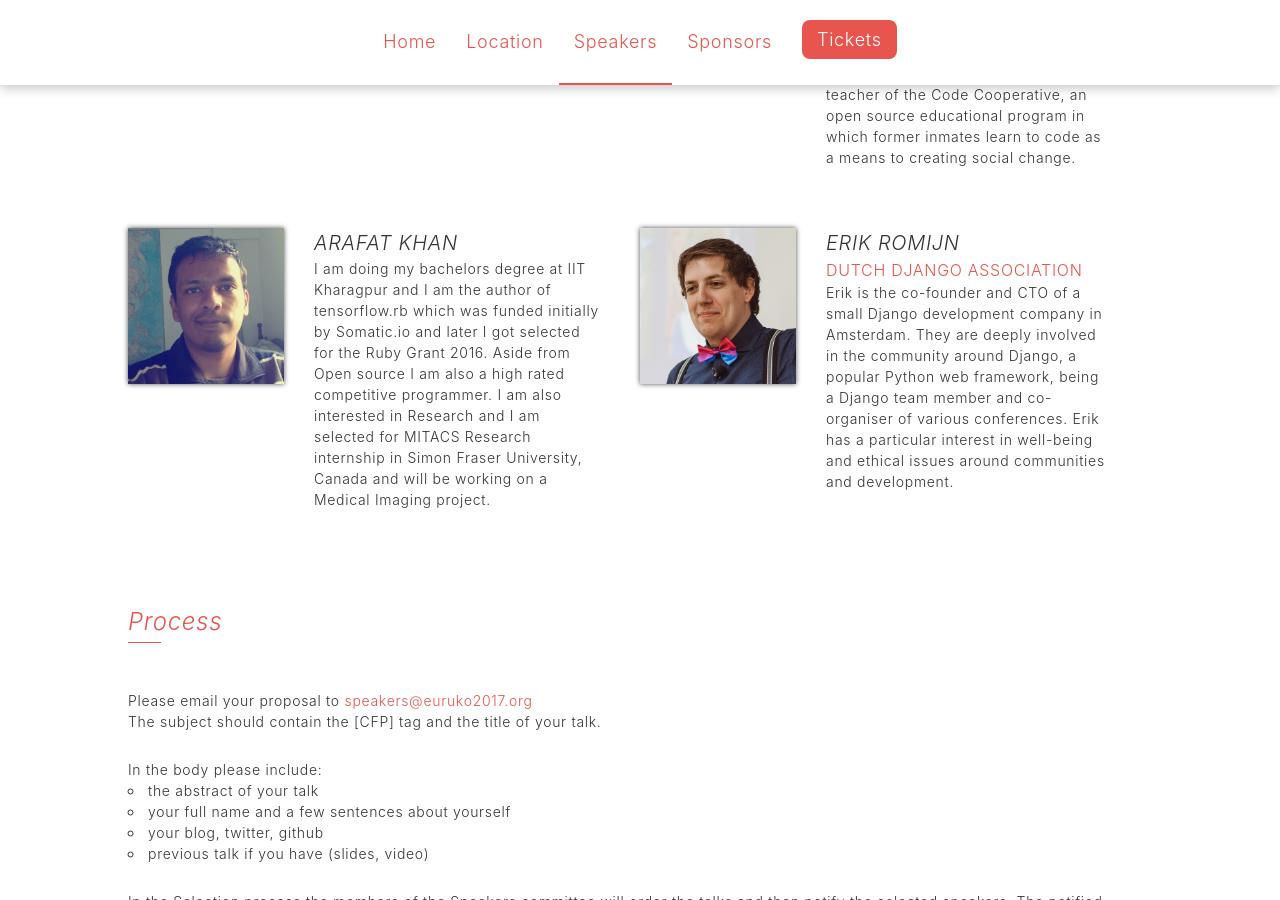
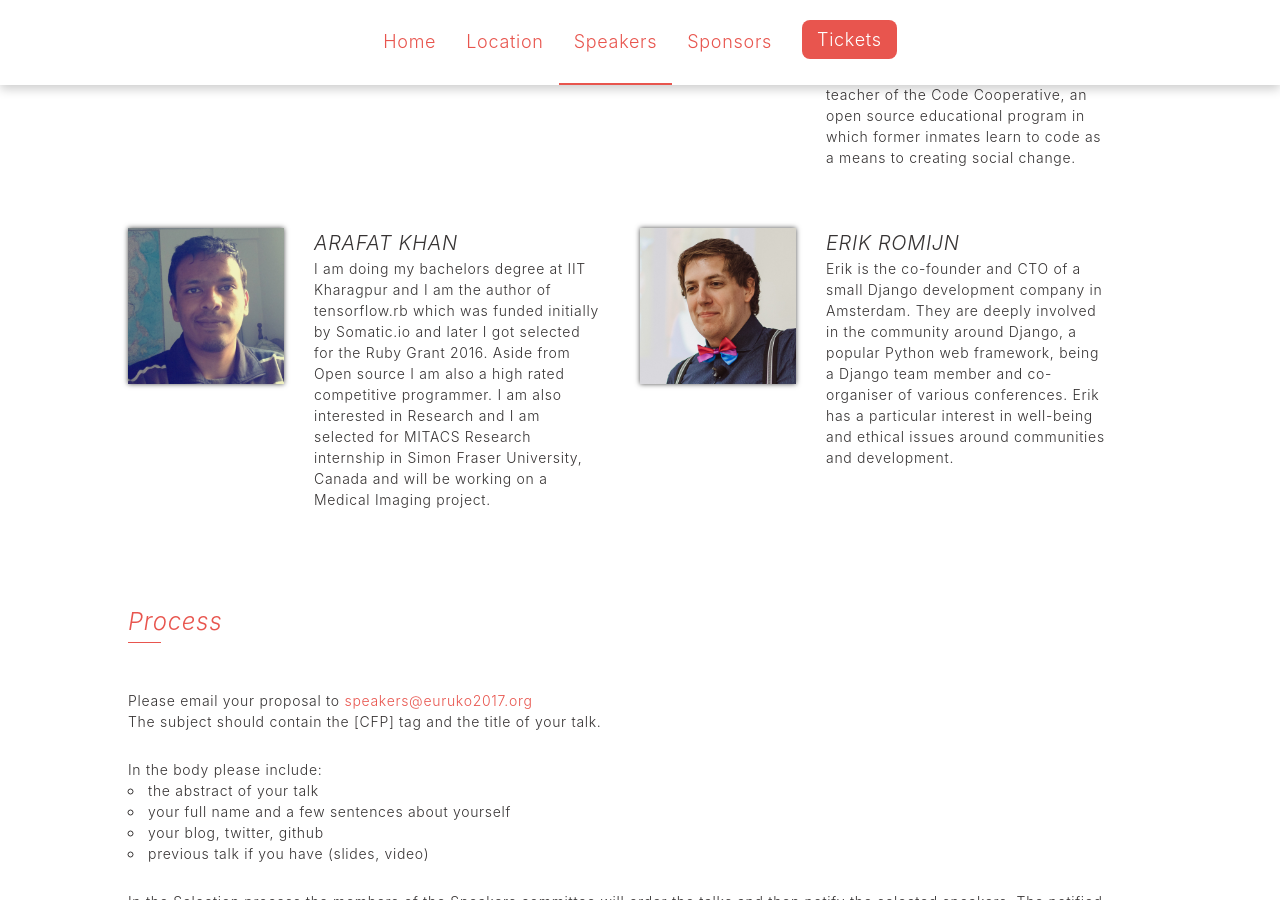
Before and after one commit to euruko/euruko2017.github.io, a Jekyll site: the page built from speakers.html, in a window 1280 px wide and 900 px high, scrolled down 2022 px. Built offline with Jekyll 4.4.1, drawn with Linux system fonts in a browser that asks for light colours.

Commit message:
Remove Django Association from Erik's speaker profile
ref https://groups.google.com/a/euruko2017.org/d/msg/speakers/xoikbn-V-q0/cjT25SdAAwAJ

```diff
--- a/_data/speakers.json
+++ b/_data/speakers.json
@@ -94,7 +94,7 @@
     "id": "erik",
     "photo": "/assets/speakers/erik.jpg",
     "name": "Erik Romijn",
-    "company": "Dutch Django Association",
+    "company": "",
     "introduction": "Erik is the co-founder and CTO of a small Django development company in Amsterdam. They are deeply involved in the community around Django, a popular Python web framework, being a Django team member and co-organiser of various conferences. Erik has a particular interest in well-being and ethical issues around communities and development.",
   }
 ]
```
